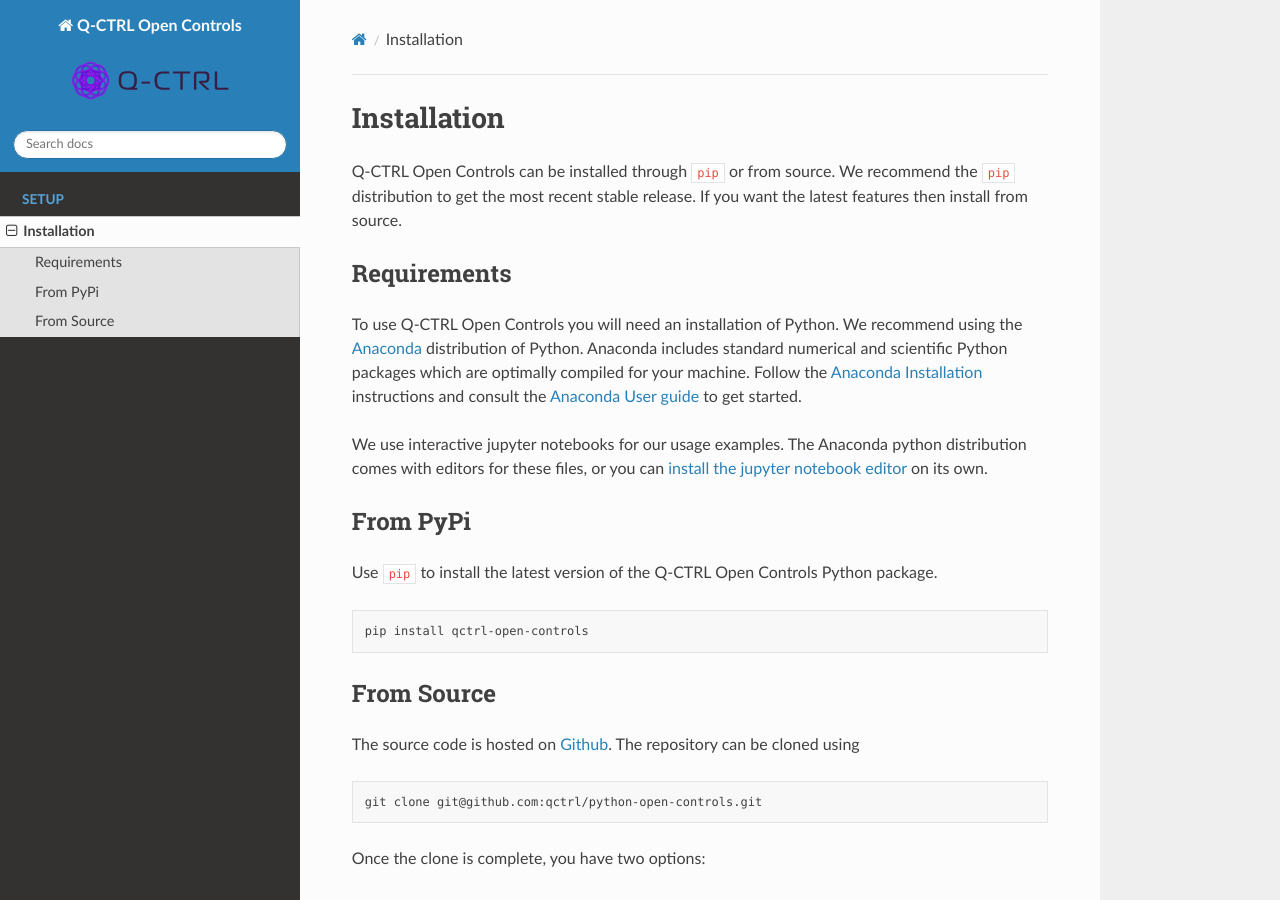
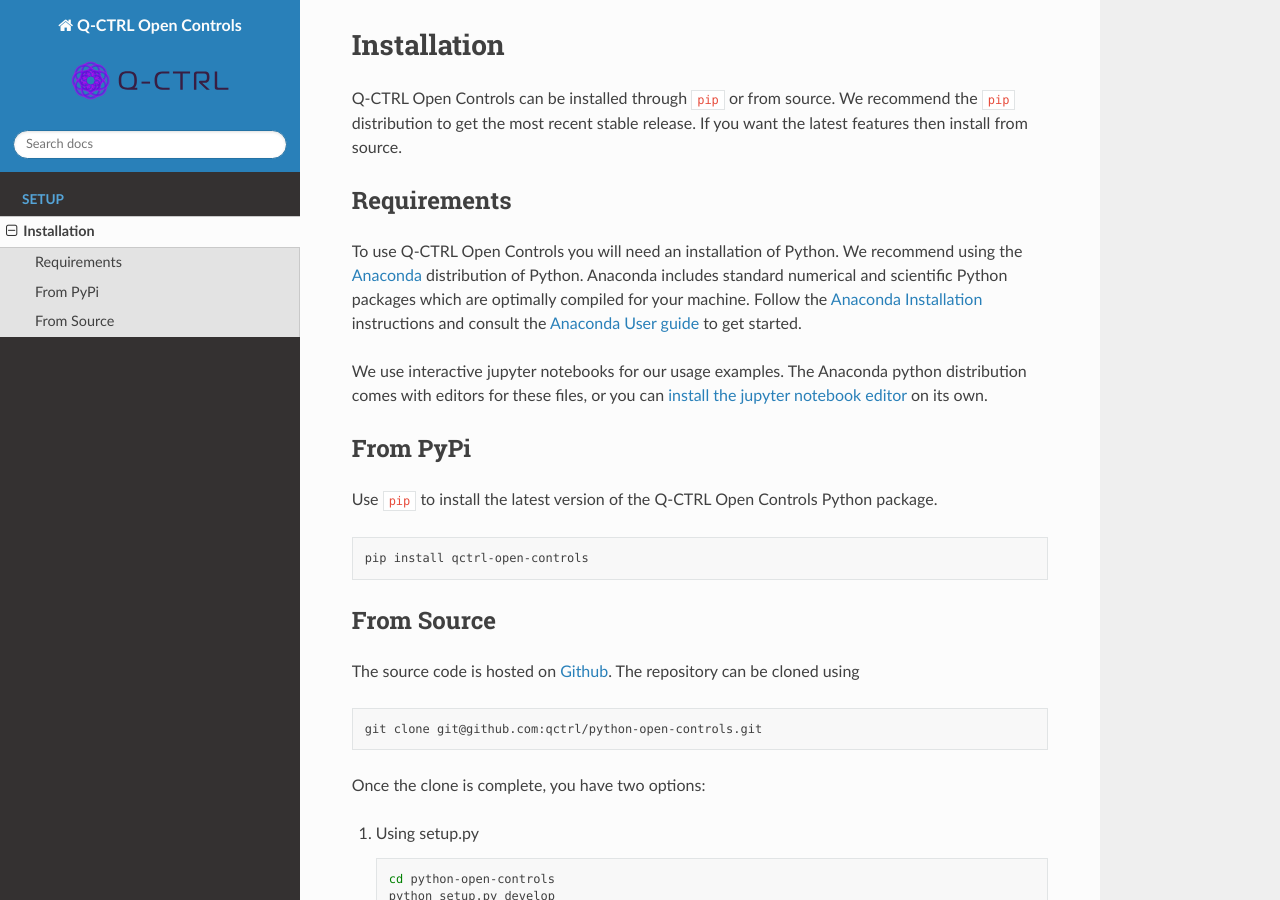
Before and after one commit to qctrl/open-controls, a Sphinx documentation site: the page built from docs/installation.rst, in a window 1280 px wide and 900 px high. Built offline with Sphinx 7.4.7 and the Read the Docs theme 2.0.0, drawn with Linux system fonts in a browser that asks for light colours; pages that are not in the unit, such as notebooks, are missing from menus; comment, search, counter and statistics services are not loaded.

Commit message:
breadcrumbs

```diff
--- a/docs/_templates/layout.html
+++ b/docs/_templates/layout.html
@@ -27,7 +27,6 @@
 {% else %}
 <div class="rst-content">
 {% endif %}
-  {% include "breadcrumbs.html" %}
   <div role="main" class="document DocSearch-content" itemscope="itemscope" itemtype="http://schema.org/Article">
   {%- block document %}
    <div itemprop="articleBody">
```
